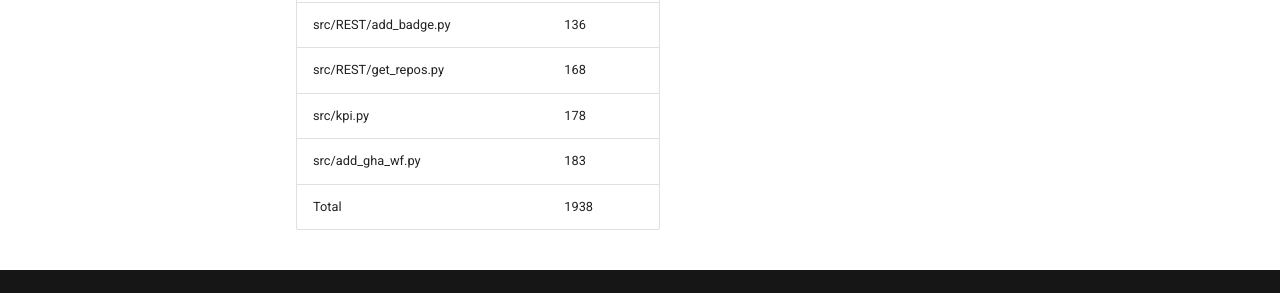
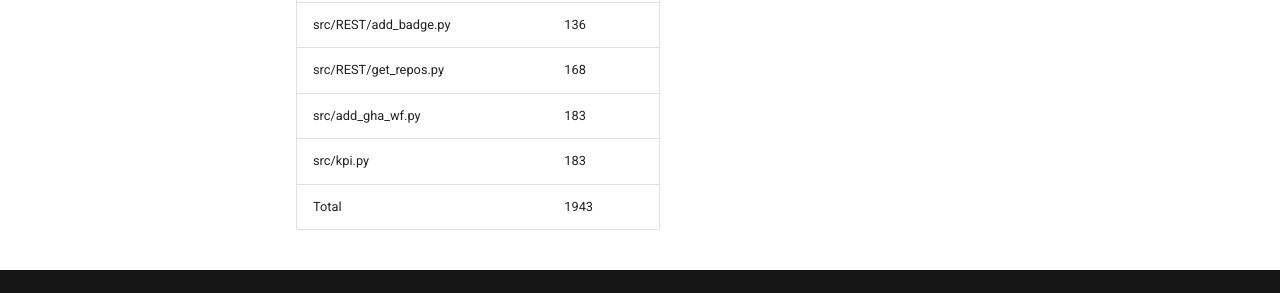
Before and after one commit to TheNewThinkTank/project-metrics, an MkDocs documentation site: the page built from docs/project_docs/code-analysis/wily-loc.md, in a window 1280 px wide and 900 px high, scrolled down 842 px. Shown: the part 566-859 px from the top of the window. Built offline with MkDocs 1.6.1 and Material for MkDocs 9.7.7, drawn with Linux system fonts in a browser that asks for light colours.

Commit message:
Updating file

```diff
--- a/docs/project_docs/code-analysis/wily-loc.md
+++ b/docs/project_docs/code-analysis/wily-loc.md
@@ -29,6 +29,6 @@
 | src/get_repo_size.py                |             113 |
 | src/REST/add_badge.py               |             136 |
 | src/REST/get_repos.py               |             168 |
-| src/kpi.py                          |             178 |
 | src/add_gha_wf.py                   |             183 |
-| Total                               |            1938 |
+| src/kpi.py                          |             183 |
+| Total                               |            1943 |
```
